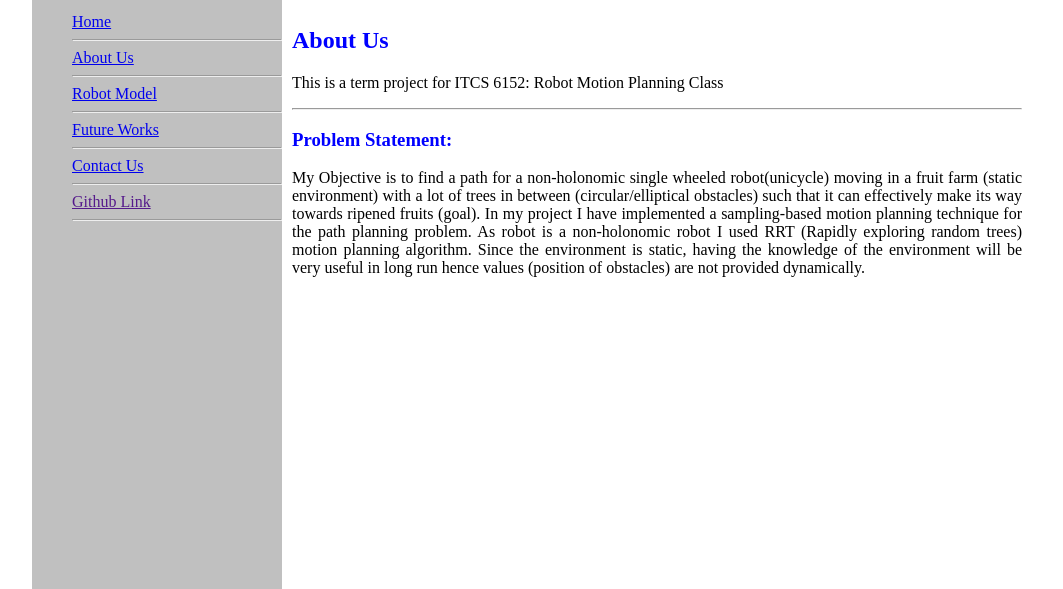
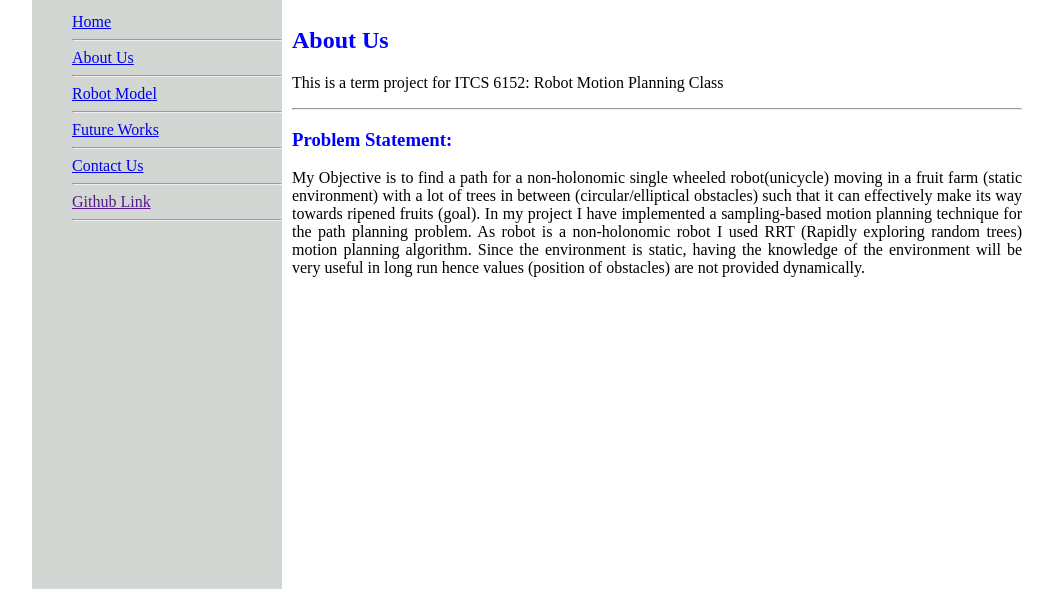
Before and after one commit to HimaBinduSigili/HimaBinduSigili.github.io, a plain HTML site: page About Us.html in a window 1280 px wide. Shown: the part 211-800 px from the top of the page, without its empty margins (108-1171 px from the left). Drawn offline with Linux system fonts and the light colour scheme.

Commit message:
colorchange

```diff
--- a/About Us.html
+++ b/About Us.html
@@ -11,7 +11,7 @@
 			<h1 style="color:black; text-align:center;">Robot Motion Planning for Unicycle Robot<br> Using RRT </h1>
 			</header>
 			<div>
-			<section style="background-color:silver;float:left; width:25%;height:750px">
+			<section style="background-color:#D2D7D3;float:left; width:25%;height:750px">
 			<ul style="list-style-type:none;"><!--<h2 style="color:white;">Menu</h2>-->
 				<li><a href="index.html">Home</a></li><hr>
 				<li><a href="About Us.html">About Us</a></li><hr>
```
Also changed, not shown: Contact Us.html (+1 -1 lines), future.html (+1 -1 lines), index.html (+1 -1 lines), robotmodel.html (+1 -1 lines).
